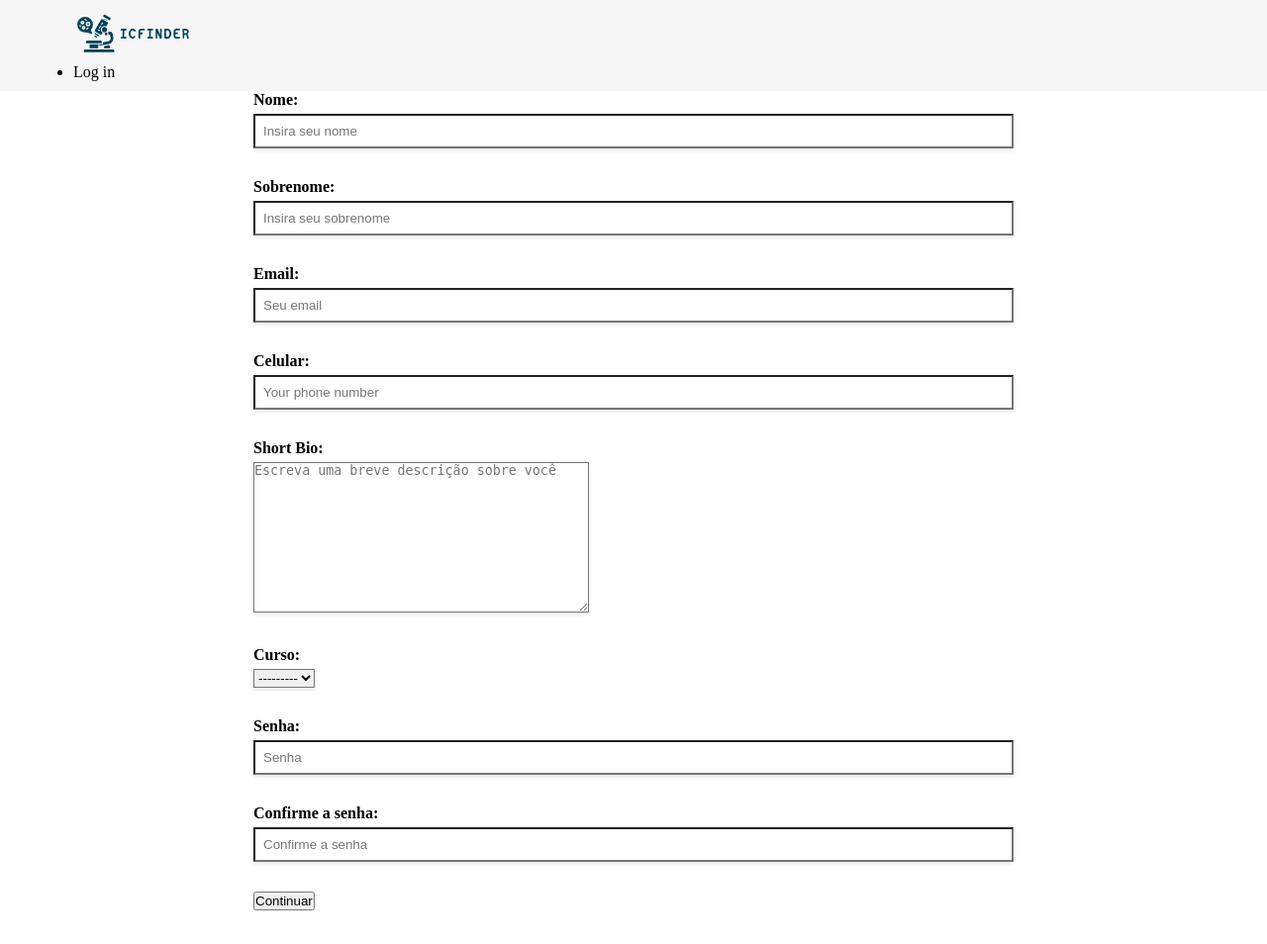
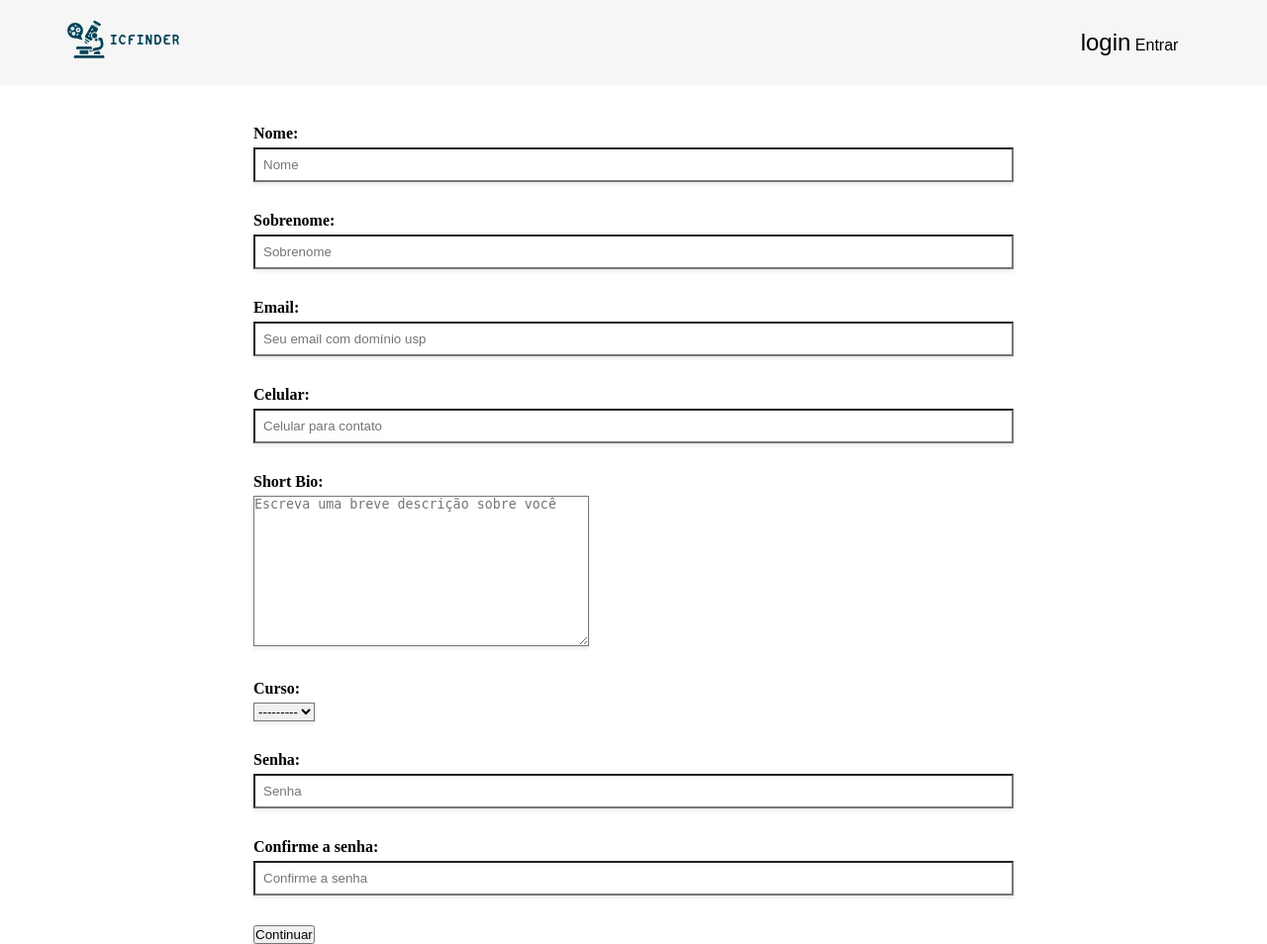
Before and after one commit to Eduds007/icfinder, a Django app: page /registration_student/ in a window 1280 px wide. Shown: the whole page at 99% size. Before the commit the page ends 920 px from the top, so only its background shows below. Run offline with Django 4.2, Linux system fonts and the light colour scheme; data that the repository does not hold is empty; parts of the project's set-up code (start-up, migrations or seed data) failed here and were passed over.

Commit message:
style navbar

```diff
--- a/icfinder_app/forms.py
+++ b/icfinder_app/forms.py
@@ -16,15 +16,15 @@ class CustomAuthenticationForm(AuthenticationForm):
 class AlunoCreationForm(forms.ModelForm):
     first_name = forms.CharField(
         label='Nome',
-        widget=forms.TextInput(attrs={'class': 'form-control', 'placeholder': 'Insira seu nome'})
+        widget=forms.TextInput(attrs={'class': 'form-control', 'placeholder': 'Nome'})
     )
     last_name = forms.CharField(
         label='Sobrenome',
-        widget=forms.TextInput(attrs={'class': 'form-control', 'placeholder': 'Insira seu sobrenome'})
+        widget=forms.TextInput(attrs={'class': 'form-control', 'placeholder': 'Sobrenome'})
     )
     email = forms.EmailField(
         label='Email',
-        widget=forms.EmailInput(attrs={'class': 'form-control', 'placeholder': 'Seu email'})
+        widget=forms.EmailInput(attrs={'class': 'form-control', 'placeholder': 'Seu email com domínio usp'})
     )
     interests = forms.ModelMultipleChoiceField(
         label='Interesses',
@@ -34,7 +34,7 @@ class AlunoCreationForm(forms.ModelForm):
     )
     phone_number = forms.CharField(
         label='Celular',
-        widget=forms.TextInput(attrs={'class': 'form-control', 'placeholder': 'Your phone number'})
+        widget=forms.TextInput(attrs={'class': 'form-control', 'placeholder': 'Celular para contato'})
     )
     short_bio = forms.CharField(
         label='Short Bio',
@@ -69,15 +69,15 @@ class AlunoCreationForm(forms.ModelForm):
 class ProfessorCreationForm(forms.ModelForm):
     first_name = forms.CharField(
         label='Nome',
-        widget=forms.TextInput(attrs={'class': 'form-control', 'placeholder': 'Insira seu nome'})
+        widget=forms.TextInput(attrs={'class': 'form-control', 'placeholder': 'Nome'})
     )
     last_name = forms.CharField(
         label='Sobrenome',
-        widget=forms.TextInput(attrs={'class': 'form-control', 'placeholder': 'Insira seu sobrenome'})
+        widget=forms.TextInput(attrs={'class': 'form-control', 'placeholder': 'Sobrenome'})
     )
     phone_number = forms.CharField(
         label='Celular',
-        widget=forms.TextInput(attrs={'class': 'form-control', 'placeholder': 'Your phone number'})
+        widget=forms.TextInput(attrs={'class': 'form-control', 'placeholder': 'Celular de contato'})
     )
     short_bio = forms.CharField(
         label='Short Bio',
@@ -97,7 +97,7 @@ class ProfessorCreationForm(forms.ModelForm):
         fields = ['first_name', 'last_name', 'phone_number', 'short_bio', 'departamento', 'disponibilidade', 'lab', 'password1', 'password2']
 
 class ProfessorTokenForm(forms.ModelForm):
-    email = forms.EmailField()  # Add the email field to the form
+    email = forms.EmailField()
 
     class Meta:
         model = Professor
@@ -110,13 +110,11 @@ class ProfessorTokenForm(forms.ModelForm):
     def save(self, commit=True):
         email = self.cleaned_data['email']
 
-        # Create a new Users instance
+
         user_instance = Users.objects.create(email=email)
-
-        # Create a new Professor instance
         instance = Professor(user=user_instance)
         instance.token = self.generate_token()
-        instance.login_completed = False  # Set login_completed to False
+        instance.login_completed = False
         user_instance.set_password(instance.token)
 
         if commit:
--- a/icfinder_app/templates/icfinder_app/registration.html
+++ b/icfinder_app/templates/icfinder_app/registration.html
@@ -11,6 +11,7 @@ Cadastro
 
 {% block content %}
 <body>
+    <div class="registration_form">
     {% if registration_type == 'student' %}
         <form method="post" action="{% url 'registration_student' %}">
             {% csrf_token %}
@@ -31,6 +32,6 @@ Cadastro
             <button type="submit">Cadastrar</button>
         </form>
     {% endif %}
-
+    </div>
 </body>
 {% endblock content %}
--- a/static/css/style.css
+++ b/static/css/style.css
@@ -2,26 +2,56 @@
     padding: 0;
     margin: 0;
 }
-
-
-header {
-    width: 100%;
-    padding: 10px;
-    background: #F6F6F6;
-    display: flex;
-  }
 
 #homepage-button img {
     height: 50px;
     width: auto;
 }
 
-nav {
-    margin-left: 5vw;
+header#base-header {
+    margin: 0 auto;
+    width: 100%;
+    padding: 1rem 0;
+    background: #F6F6F6;
+    display: flex;
+    justify-content: space-between;
+    align-items: center;
+  }
+
+#base-nav {
+    list-style: none;
+    margin-right: 5vw;
+    padding: 0;
+    display: flex;
+    align-items: center;
 }
 
+nav#base-nav li {
+    display: inline-block;
+    padding: 0 2vw;
+    margin: 0;
+    font-family: 'Montserrat', sans-serif;
+  }
+
+nav#base-nav .icon{
+    color: black;
+    font-size: x-large;
+}
 
 a {
     text-decoration: none;
     color: black;
 }
+
+#homepage-button {
+    margin-left: 5vw;
+}
+
+
+@media screen and (max-width: 600px) {
+    nav#base-nav li {
+        display: block;
+        padding: 10px;
+        text-align: left;
+    }
+}
--- a/static/css/style_register.css
+++ b/static/css/style_register.css
@@ -120,3 +120,7 @@ input[type="password"] {
   .balloon.selected span {
     color: white;
   }
+
+  .registration_form {
+    margin: 40px auto;
+  }
--- a/templates/base.html
+++ b/templates/base.html
@@ -19,22 +19,22 @@
 </head>
 
 <body>
-    <header>
-        <nav>
-            <a href="{% url 'login' %}">
-                <div id="homepage-button">
-                    <img src="{% static 'images/logo.svg' %}" alt="Homepage">
-                </div>
+    <header id="base-header">
+        <a href="{% url 'login' %}">
+            <div id="homepage-button">
+                <img src="{% static 'images/logo.svg' %}" alt="Homepage">
+            </div>
+        </a>
+        <nav id="base-nav">
                 <ul>
                     {% if not user.is_authenticated %}
-                    <li><a href="{% url 'login' %}">Log in</a></li>
+                    <li><a href="{% url 'login' %}"> <span class="icon">login</span> Entrar </a></li>
                     {% else %}
-                    <li> Logado com {{ user.first_name }} </li>
-                    <li><a href="{% url 'logout' %}">Log out</a></li>
-                    <li><a href="{% url 'chats' %}">Conversas</a></li>
+                    <li><a href="{% url 'logout' %}"> <span class="icon">logout</span> Sair </a></li>
+                    <li><a href="{% url 'chats' %}"> <span class="icon">chat_bubble</span> Conversas </a></li>
+                    <li> <span class="icon">account_circle</span> {{ user.first_name }} </li>
                     {% endif %}
                 </ul>
-            </a>
         </nav>
     </header>
     <main>
```
